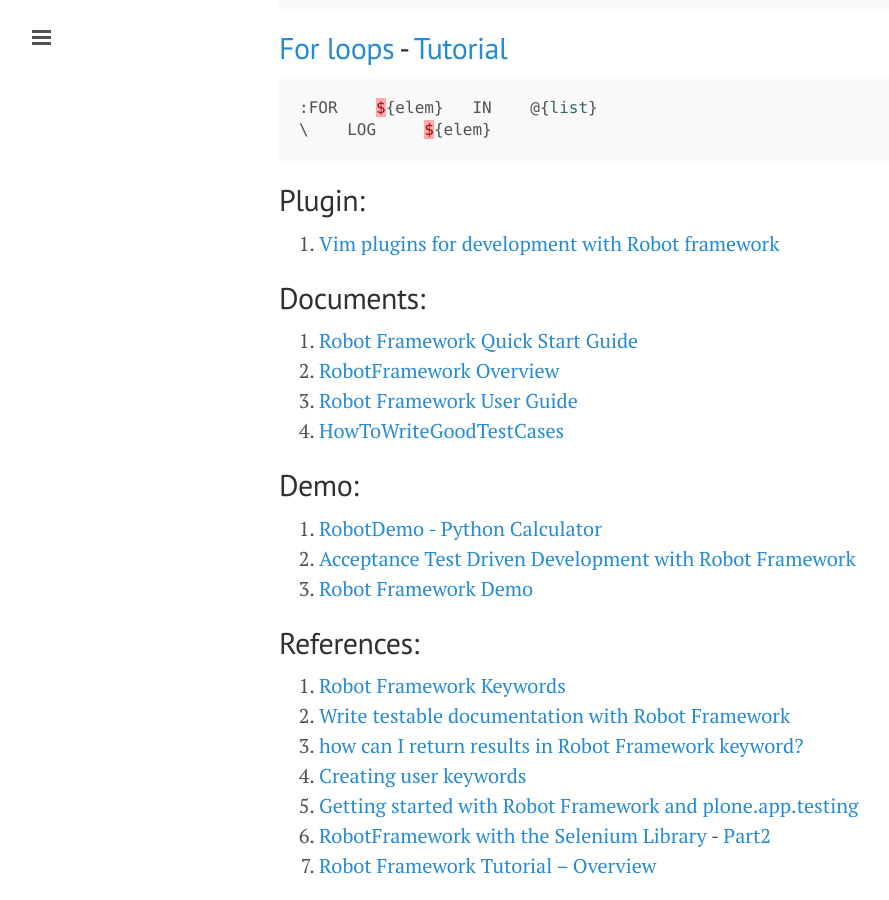
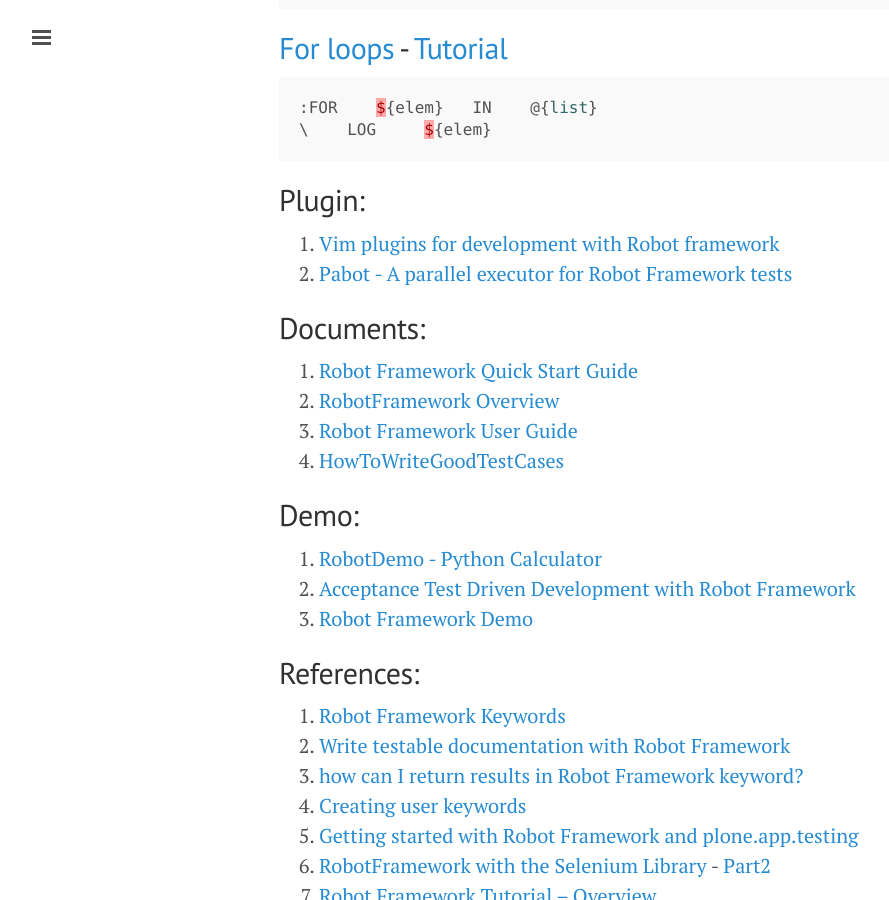
Before and after one commit to ibotdotout/ibotdotout.github.io, a Jekyll site: the page built from _posts/2014-09-15-robot-framework.md, in a window 1280 px wide and 900 px high, scrolled down 3383 px. Shown: the whole window, without its empty margins (1-890 px from the left). Built offline with Jekyll 4.4.1, drawn with Linux system fonts in a browser that asks for light colours; Markdown is read by kramdown in place of the engine named in the settings.

Commit message:
parallel RF

```diff
--- a/_posts/2014-09-15-robot-framework.md
+++ b/_posts/2014-09-15-robot-framework.md
@@ -146,6 +146,7 @@ $ pybot --variable USERNAME:botbot --variable PASSWORD:ibot login_tests.html
 
 ## Plugin:
 1. [Vim plugins for development with Robot framework](https://github.com/mfukar/robotframework-vim)
+2. [Pabot - A parallel executor for Robot Framework tests](https://github.com/mkorpela/pabot)
 
 ## Documents:
 1. [Robot Framework Quick Start Guide](http://robotframework.googlecode.com/hg/doc/quickstart/quickstart.html)
```
